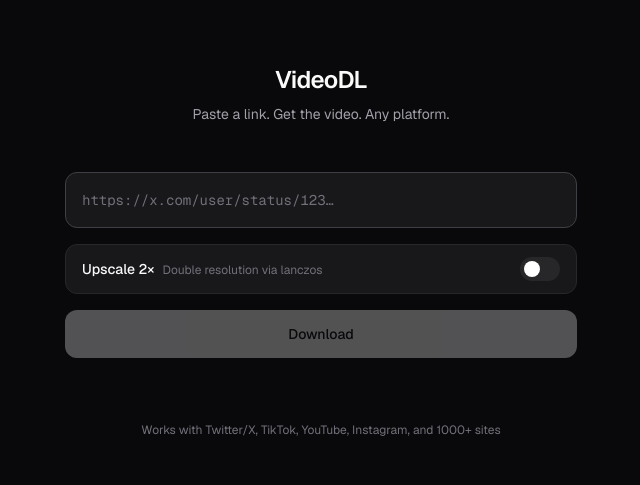
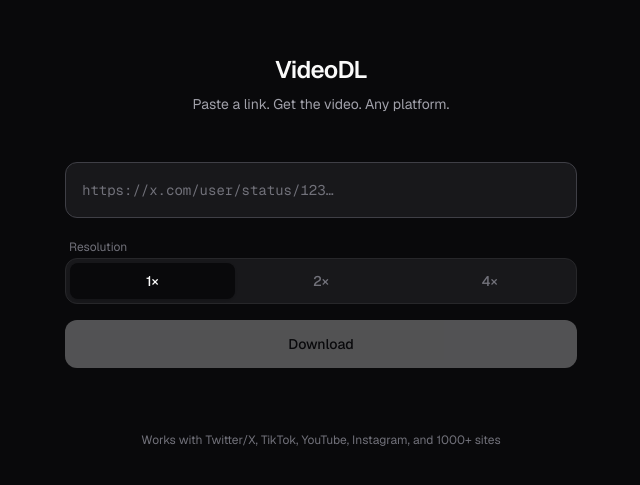
Before and after one commit to dangelo352/video-dl, a Next.js app: page / in a window 1280 px wide. Shown: the part 149-634 px from the top of the page, without its empty margins (319-959 px from the left). Built offline with nearby package versions, Linux system fonts and the light colour scheme.

Commit message:
asaS
sda

```diff
--- a/src/app/api/download/[jobId]/route.ts
+++ b/src/app/api/download/[jobId]/route.ts
@@ -31,6 +31,7 @@ export async function GET(
       error: job.error,
       filename: job.filename,
       upscale: job.upscale,
+      scale: job.scale,
     });
   }
 
--- a/src/app/api/download/[jobId]/stream/route.ts
+++ b/src/app/api/download/[jobId]/stream/route.ts
@@ -20,6 +20,7 @@ export async function GET(
           filename: j.filename,
           error: j.error,
           upscale: j.upscale,
+          scale: j.scale,
         });
         controller.enqueue(encoder.encode(`data: ${data}\n\n`));
       };
--- a/src/app/api/download/route.ts
+++ b/src/app/api/download/route.ts
@@ -19,7 +19,8 @@ export async function POST(request: NextRequest) {
     return NextResponse.json({ error: "Invalid JSON body" }, { status: 400 });
   }
 
-  const { url, upscale = false } = body;
+  const { url, upscale = 0 } = body;
+  const scale = typeof upscale === "number" ? upscale : (upscale ? 2 : 0);
 
   if (!url) {
     return NextResponse.json({ error: "URL is required" }, { status: 400 });
@@ -31,7 +32,7 @@ export async function POST(request: NextRequest) {
     return NextResponse.json({ error: "Invalid URL format" }, { status: 400 });
   }
 
-  const job = createJob(url, upscale);
+  const job = createJob(url, scale);
 
   return NextResponse.json({
     jobId: job.id,
--- a/src/app/page.tsx
+++ b/src/app/page.tsx
@@ -12,11 +12,12 @@ interface JobState {
   filename: string;
   error: string;
   upscale: boolean;
+  scale: number;
 }
 
 export default function Home() {
   const [url, setUrl] = useState("");
-  const [upscale, setUpscale] = useState(false);
+  const [scale, setScale] = useState<1 | 2 | 4>(1);
   const [jobId, setJobId] = useState<string | null>(null);
   const [job, setJob] = useState<JobState | null>(null);
   const [status, setStatus] = useState<JobStatus | "idle">("idle");
@@ -95,7 +96,7 @@ export default function Home() {
       const res = await fetch("/api/download", {
         method: "POST",
         headers: { "Content-Type": "application/json" },
-        body: JSON.stringify({ url: trimmed, upscale }),
+        body: JSON.stringify({ url: trimmed, upscale: scale > 1 ? scale : 0 }),
       });
 
       if (!res.ok) {
@@ -122,14 +123,14 @@ export default function Home() {
     setUrl("");
     setJobId(null);
     setJob(null);
-    setUpscale(false);
+    setScale(1);
     setTimeout(() => inputRef.current?.focus(), 50);
   };
 
   const phaseLabel: Record<string, string> = {
     resolving: "Resolving URL…",
     downloading: "Downloading…",
-    upscaling: "Upscaling 2×…",
+    upscaling: "Upscaling…",
     done: "Complete",
   };
 
@@ -166,31 +167,27 @@ export default function Home() {
             />
           </div>
 
-          {/* Upscale Toggle */}
-          <label className="flex items-center justify-between px-4 py-3 bg-surface-raised border border-border rounded-xl cursor-pointer hover:bg-surface-hover transition-colors">
-            <div>
-              <span className="text-sm font-medium text-ink">Upscale 2×</span>
-              <span className="ml-2 text-xs text-ink-dim">
-                Double resolution via lanczos
-              </span>
+          {/* Scale selector — segmented control */}
+          <div className="space-y-1.5">
+            <span className="text-xs text-ink-dim px-1">Resolution</span>
+            <div className="flex bg-surface-raised border border-border rounded-xl p-1 gap-1">
+              {([1, 2, 4] as const).map((s) => (
+                <button
+                  key={s}
+                  type="button"
+                  onClick={() => setScale(s)}
+                  disabled={isActive}
+                  className={`flex-1 py-2 text-sm font-medium rounded-lg transition-all ${
+                    scale === s
+                      ? "bg-surface text-ink shadow-sm"
+                      : "text-ink-dim hover:text-ink-muted"
+                  } disabled:opacity-50`}
+                >
+                  {s}×
+                </button>
+              ))}
             </div>
-            <button
-              type="button"
-              role="switch"
-              aria-checked={upscale}
-              onClick={() => setUpscale(!upscale)}
-              disabled={isActive}
-              className={`relative inline-flex h-6 w-10 items-center rounded-full transition-colors ${
-                upscale ? "bg-accent" : "bg-surface-hover"
-              }`}
-            >
-              <span
-                className={`inline-block h-4 w-4 rounded-full bg-white transition-transform ${
-                  upscale ? "translate-x-5" : "translate-x-1"
-                }`}
-              />
-            </button>
-          </label>
+          </div>
 
           {/* Submit */}
           <button
@@ -243,7 +240,7 @@ export default function Home() {
             <div className="flex items-center gap-2 px-1">
               <p className="text-sm text-ink truncate flex-1">{job?.filename || "video.mp4"}</p>
               <span className="shrink-0 text-[11px] px-2 py-0.5 rounded-full bg-surface-raised border border-border text-ink-dim">
-                {job?.upscale ? "2× Upscaled" : "Original"}
+                {job?.upscale ? `${job.scale ?? 2}× Upscaled` : "Original"}
               </span>
             </div>
 
--- a/src/lib/jobs.ts
+++ b/src/lib/jobs.ts
@@ -11,7 +11,8 @@ const FFMPEG = process.env.FFMPEG_PATH || "ffmpeg";
 export interface Job {
   id: string;
   url: string;
-  upscale: boolean;
+  scale: number; // 0=no upscale, 2=2x, 4=4x
+  upscale: boolean; // derived: scale > 0
   status: "resolving" | "downloading" | "upscaling" | "done" | "error";
   progress: number; // 0-100
   speed: string;    // e.g. "2.5 MiB/s"
@@ -37,11 +38,12 @@ export function getJob(jobId: string): Job | undefined {
   return jobs.get(jobId);
 }
 
-export function createJob(url: string, upscale: boolean): Job {
+export function createJob(url: string, upscale: number): Job {
   const job: Job = {
     id: createJobId(),
     url,
-    upscale,
+    scale: upscale,
+    upscale: upscale > 0,
     status: "resolving",
     progress: 0,
     speed: "",
@@ -155,7 +157,7 @@ async function processJob(job: Job) {
     if (job.upscale) {
       job.status = "upscaling";
       job.progress = 0;
-      const upscaledName = path.parse(finalName).name + "_2x" + path.parse(finalName).ext;
+      const upscaledName = path.parse(finalName).name + `_${job.scale}x` + path.parse(finalName).ext;
       const upscaledPath = path.join(jobDir, upscaledName);
 
       // Get video duration for progress tracking
@@ -170,11 +172,10 @@ async function processJob(job: Job) {
         if (durationSec > 0) job.durationUs = durationSec * 1_000_000;
       } catch {}
 
-      // CRF 23 = good quality, much smaller than CRF 18 (visually lossless)
-      // faststart = streamable, immediate playback start
+      // CRF 23 = good quality, much smaller than CRF 18
       const upResult = await runWithProgress(job, FFMPEG, [
         "-y", "-i", downloadedFile,
-        "-vf", "scale=iw*2:ih*2:flags=lanczos",
+        "-vf", `scale=iw*${job.scale}:ih*${job.scale}:flags=lanczos`,
         "-c:v", "libx264", "-crf", "23", "-preset", "fast",
         "-movflags", "+faststart",
         "-c:a", "copy",
```
